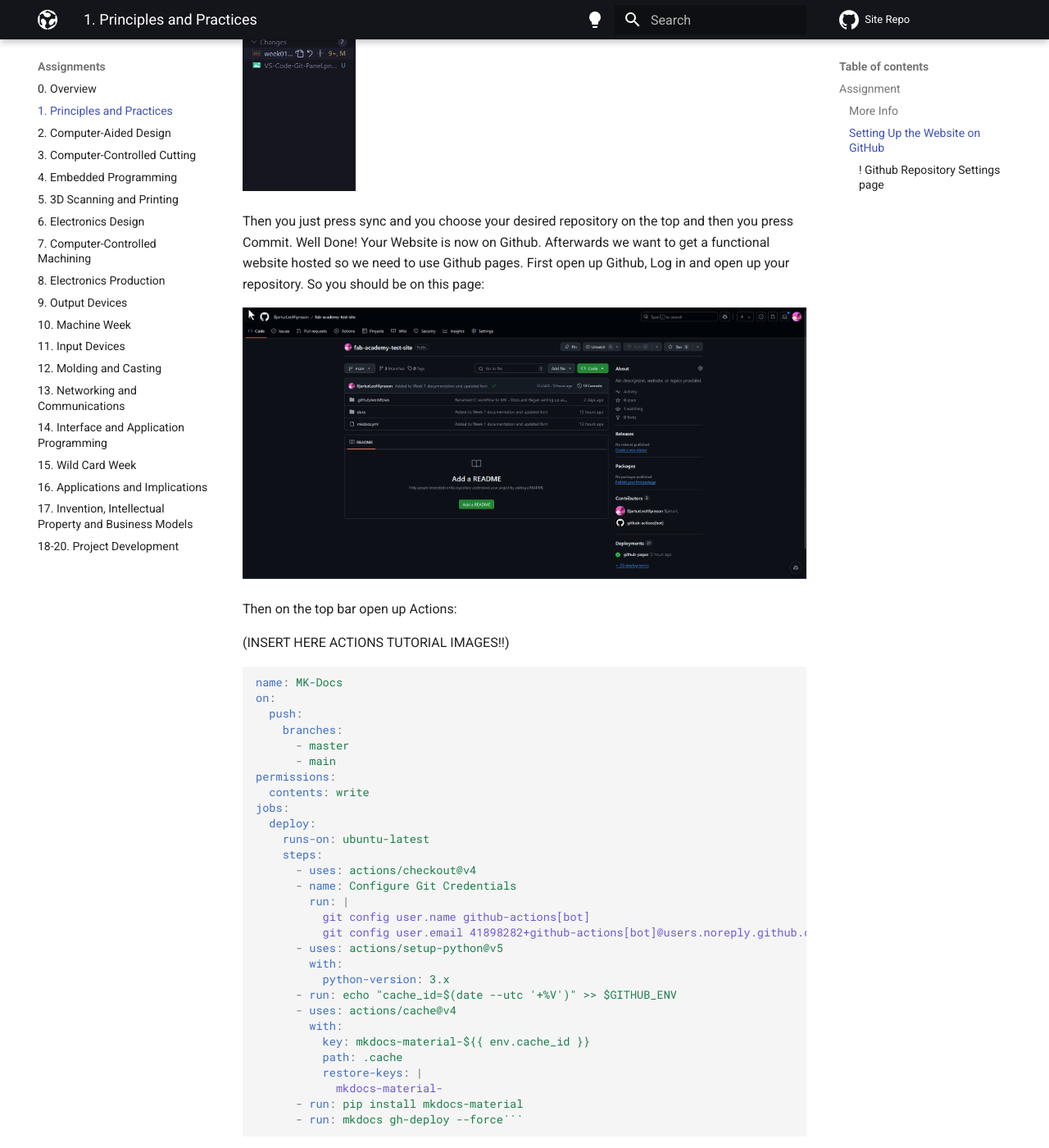
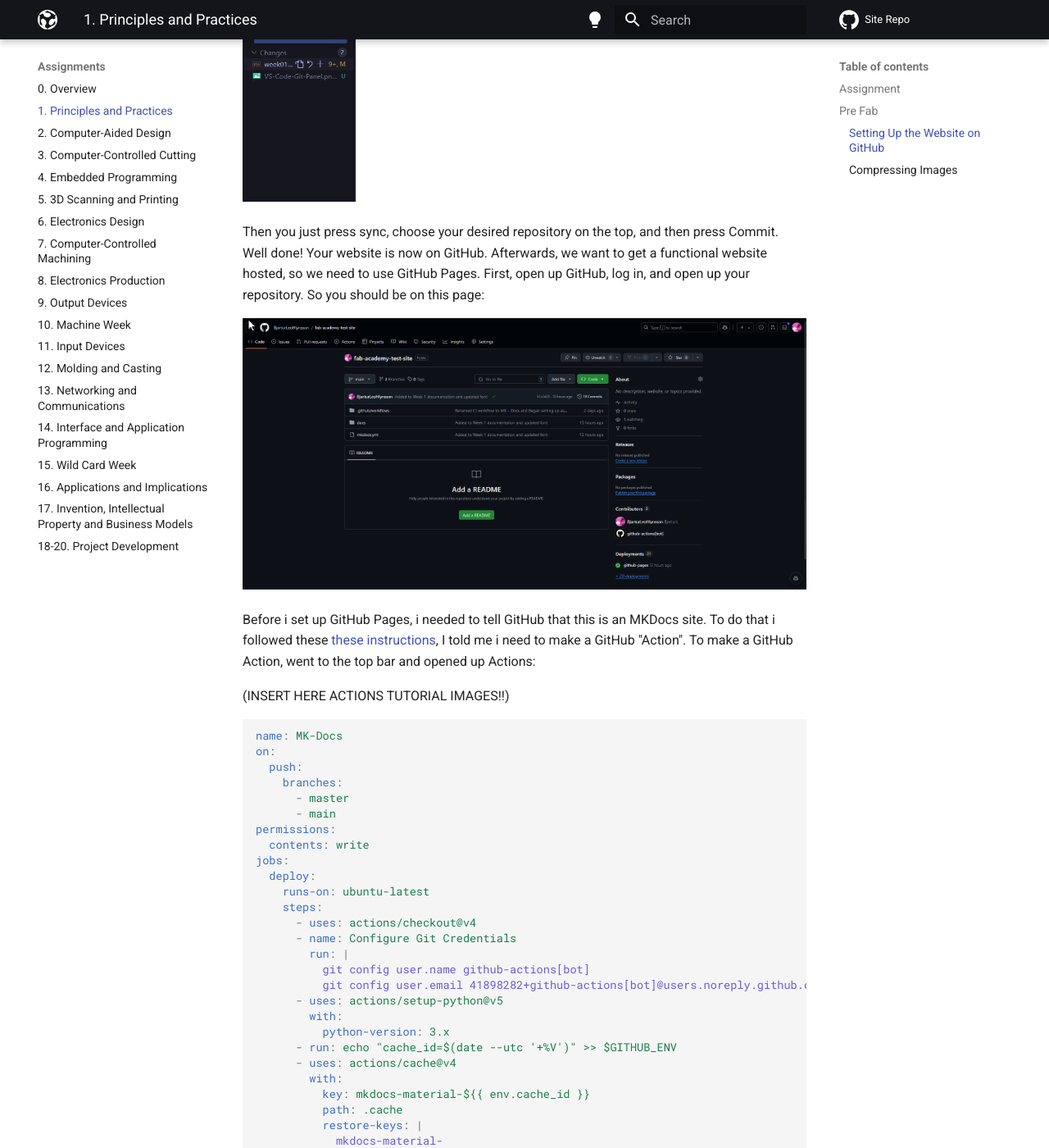
Before and after one commit to BjarturLeoHlynsson/fab-academy-site, an MkDocs documentation site: the page built from docs/assignments/week01.md, in a window 1280 px wide and 1400 px high, scrolled down 1881 px. Shown: the whole window at 82% size. Built offline with MkDocs 1.6.1 and Material for MkDocs 9.7.7, drawn with Linux system fonts in a browser that asks for light colours; comment, search, counter and statistics services are not loaded; some of the changed text lies outside the part shown.

Commit message:
I added more text to the week 1 documention and  more images

````diff
--- a/docs/assignments/week01.md
+++ b/docs/assignments/week01.md
@@ -7,7 +7,7 @@
 
 More information can be found at [Fab Academy Schedule](https://fabacademy.org/2025/schedule.html).
 
-### More Info
+## Pre Fab
 
 I began by following these [instructions](https://www.fabisa.is/N%C3%A1msefni/Pre-Fab/1-heimasidugerd/) provided by [Svavar Konradsson](https://fabacademy.org/2023/labs/isafjordur/students/svavar-konradsson/index.html), which were very helpful in setting up [MKDocs](https://www.mkdocs.org/). MKDocs is a simplified version of HTML that uses Markdown. There are numerous themes available, but I decided to use the [Material](https://squidfunk.github.io/mkdocs-material/) theme.
 
@@ -22,33 +22,41 @@
 After installing these tools, I created a repository on [GitHub](https://github.com/) to store my project and host the website using GitHub Pages. On my machine, I created a folder named 'Code' on my C: drive. Within the 'Code' folder, I created a subfolder to store the website files during development.
 
 After completing the setup, I opened VS Code, navigated to the 'Code' folder, and selected my project folder. Next, I needed to install MkDocs, so I opened the terminal and typed:
+
 ```bash
 pip install mkdocs-material
 ```
+
 This command installed all the necessary dependencies. Afterwards, I typed:
+
 ```bash
 mkdocs new .
 ```
+
 This command created a folder containing all the required resources for MKDocs, which looked like this:
 
-```
+```plaintext
 ├─ docs/
 │  └─ index.md
 └─ mkdocs.yml
 ```
+
 When all that was done, I went into the `mkdocs.yml` file and typed:
+
 ```yaml
 site_name: Bjartur's Fab Academy Journey
 
 theme:
-    name: material
+  name: material
 ```
+
 This told MKDocs I wanted to use the Material theme. To check everything was successful, I went into the terminal and typed:
 
 ```bash
 mkdocs serve
 ```
-That opened a local website that I can use to see how my website looks even when coding!
+
+That opened a local website that I could use to see how my website looks even when coding!
 
 Once I had checked that everything was working, I needed to get the website to GitHub. That was a bit more complicated than I thought, but in the end, it worked. Let's go through how I did that!
 
@@ -63,11 +71,11 @@
 
 ![Source Control](../images/VS-Code-Git-Panel.png){: style="width:20%"}
 
-Then you just press sync and you choose your desired repository on the top and then you press Commit. Well Done! Your Website is now on Github. Afterwards we want to get a functional website hosted so we need to use Github pages. First open up Github, Log in and open up your repository. So you should be on this page:
+Then you just press sync, choose your desired repository on the top, and then press Commit. Well done! Your website is now on GitHub. Afterwards, we want to get a functional website hosted, so we need to use GitHub Pages. First, open up GitHub, log in, and open up your repository. So you should be on this page:
 
-![Github Repository Main Page](../images/Github-Repo.png){:style="width:100%"}
+![GitHub Repository Main Page](../images/Github-Repo.png){:style="width:100%"}
 
-Then on the top bar open up Actions:
+Before i set up GitHub Pages, i needed to tell GitHub that this is an MKDocs site. To do that i followed these [these instructions](https://squidfunk.github.io/mkdocs-material/publishing-your-site/), I told me i need to make a GitHub "Action". To make a GitHub Action, went to the top bar and opened up Actions:
 
 (INSERT HERE ACTIONS TUTORIAL IMAGES!!)
 
@@ -100,43 +108,25 @@
           restore-keys: |
             mkdocs-material-
       - run: pip install mkdocs-material
-      - run: mkdocs gh-deploy --force```
+      - run: mkdocs gh-deploy --force
 ```
 
+After setting up Actions, i needed to deploy my page using GitHub Pages. To configure Pages, i opened up settings:
 
+![GitHub Repository Settings Page](../images/Github-Repo-Settings.png){:style="width:100%"}
 
+In settings, i opened the Pages tab:
 
+![GitHub Repository Pages Page](../images/Github-Settings-Pages.png){:style="width:100%"}
 
+There i configured GitHub to use the gh-pages branch and told it to use the root folder so afterwards it looked a little something like this:
 
+![Github Page Settings](../images/Github-Page-Settings.png)
 
+After around 20 seconds, i reloaded the page and at the top there was a pop-up that looked like this:
 
+![Github Pages Pop-up](../images/Github%20-%20Pages.png)
 
+Then i could press Visit Site and one the second try everything went correctly, i now had a working website that anyone can access!
 
-
-
-
-
-
-
-
-
-
-
-
-
-
-
-
-
-
-
-
-
-
-
-
-
-
-
-
-#####! [Github Repository Settings page](../images/Github-Repo-Settings.png){:style="width:100%"}
+### Compressing Images
````
Also changed, not shown: docs/images/Github - Pages.png (added), docs/images/Github-Page-Settings.png (added), docs/images/Github-Settings-Pages.png (added).
